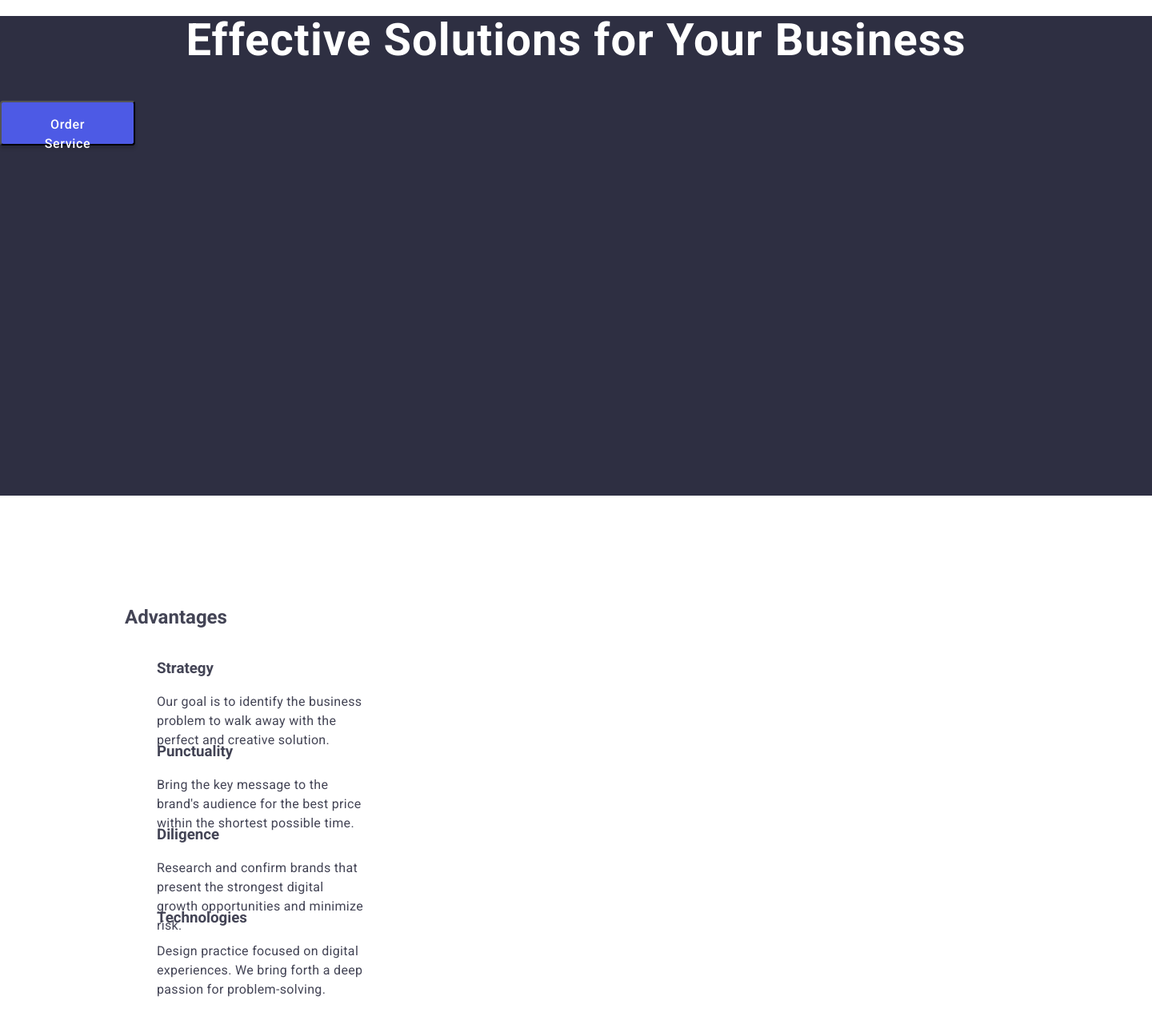
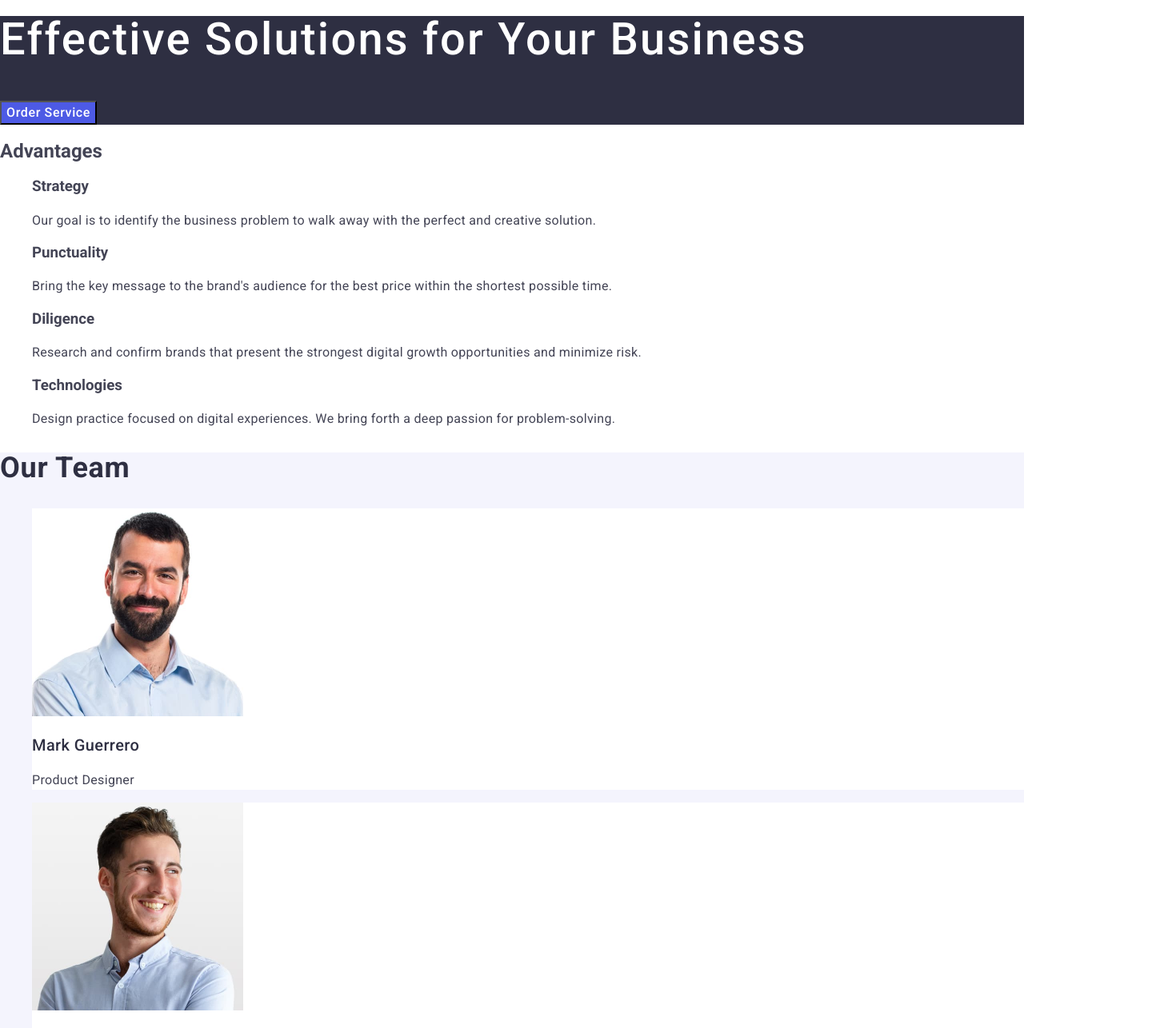
Before and after one commit to AlexandraSavenko/goit-markup-hw-02, a plain HTML site: page index.html in a window 1280 px wide. Shown: the part 200-1486 px from the top of the page at 80% size, 1440 px wide, since content can reach past the window. Drawn offline with nearby package versions, Linux system fonts and the light colour scheme.

Commit message:
html and css Monday

```diff
--- a/css/styles.css
+++ b/css/styles.css
@@ -1,9 +1,16 @@
 body {
   background-color: #ffffff;
-  font-family: "Roboto", "Helvetica Neue", "Verdana", "Tahoma", sans-serif;
+  font-family: "Roboto", sans-serif;
   color: #434455;
 }
 
+ul {
+  list-style-type: none;
+}
+
+a {
+  text-decoration: none;
+}
 /* header */
 
 /* top line logo */
@@ -15,30 +22,14 @@ body {
   letter-spacing: 0.03em;
   text-transform: uppercase;
   color: #4d5ae5;
-  text-decoration: none;
 }
 .partlogo-studio {
   color: #2e2f42;
 }
 /* nav links */
 .menu-nav {
-  list-style-type: none;
 }
-/* Studio */
-.menu-nav .nav-studio {
-  font-weight: 500;
-  font-size: 16px;
-  line-height: 1.5;
-  letter-spacing: 0.02em;
-  color: #2e2f42;
-  text-decoration: none;
-}
-.menu-nav .nav-studio:hover {
-  color: #404bbf;
-}
-.menu-nav .nav-studio:active {
-  text-decoration: underline;
-}
+
 /* Portfolio Contacts */
 .menu-nav .nav-content {
   font-weight: 500;
@@ -46,15 +37,20 @@ body {
   line-height: 1.5;
   letter-spacing: 0.02em;
   color: #2e2f42;
-  text-decoration: none;
 }
 .menu-nav .nav-content:hover {
   color: #404bbf;
 }
+.menu-nav .nav-content:active {
+  text-decoration: underline;
+  color: #404bbf;
+}
 
 /* Contacts */
+.header-contacts {
+  font-style: normal;
+}
 .contacts-list {
-  list-style-type: none;
 }
 .contacts {
   font-weight: 400;
@@ -62,37 +58,28 @@ body {
   line-height: 1.5;
   letter-spacing: 0.02em;
   color: #434455;
-  text-decoration: none;
-  font-style: normal;
 }
 .contacts:hover {
   color: #404bbf;
 }
-/* hero-image */
+.contacts:active {
+  color: #404bbf;
+}
+/* Section 1 hero-image */
 .hero-image {
   background-color: #2e2f42;
-  width: 1440px;
-  height: 600px;
 }
 .hero-image-text {
   font-weight: 700;
   font-size: 56px;
-  line-height: 1.07143;
-  letter-spacing: 0.02em;
-  text-align: center;
-  color: #fff;
+  line-height: 1.5;
+  letter-spacing: 0.04em;
+  color: #ffffff;
+  line-height: 1.07;
+  font-family: "Roboto", sans-serif;
+  font-weight: 500;
 }
 button {
-  display: flex;
-  align-items: flex-start;
-  justify-content: flex-start;
-  flex-direction: row;
-  gap: 10px;
-  border-radius: 4px;
-  padding: 16px 32px;
-  width: 169px;
-  height: 56px;
-  box-shadow: 0 4px 4px 0 rgba(0, 0, 0, 0.15);
   background: #4d5ae5;
 }
 button:hover {
@@ -105,30 +92,14 @@ button:hover {
   letter-spacing: 0.04em;
   color: #fff;
 }
-/* Section 1 */
+/* Section 2 */
 
-.section-one {
-  padding: 120px 156px 120px 156px;
-}
-.features {
-  list-style-type: none;
-}
-.features-content {
-  display: flex;
-  align-items: flex-start;
-  justify-content: flex-start;
-  flex-direction: column;
-  width: 264px;
-  height: 104px;
-}
 .features-header {
   font-weight: 500;
   font-size: 20px;
   line-height: 1.2;
   letter-spacing: 0.02em;
   color: #2e2f42;
-  margin-top: 0;
-  margin-bottom: 8px;
 }
 .feature-text {
   font-weight: 400;
@@ -136,31 +107,22 @@ button:hover {
   line-height: 1.5;
   letter-spacing: 0.02em;
   color: #434455;
-  margin-top: 0;
 }
-/* Section 2 */
-.section-two {
+/* Section 3 */
+.section-three {
   background-color: #f4f4fd;
-  width: 1440px;
-  height: 732px;
 }
-.section-two-header {
+.section-three-header {
   font-weight: 700;
   font-size: 36px;
-  line-height: 1.11111;
+  line-height: 1.11;
   letter-spacing: 0.02em;
   text-transform: capitalize;
-  text-align: center;
   color: #2e2f42;
-  margin-top: 0;
-  margin-bottom: 72px;
 }
-.section-two-content {
-  list-style-type: none;
+.section-three-content {
 }
 .team-card {
-  width: 264px;
-  height: 380px;
   background: #fff;
 }
 .team-card-header {
@@ -169,33 +131,27 @@ button:hover {
   line-height: 1.2;
   letter-spacing: 0.02em;
   color: #2e2f42;
-  margin-top: 0;
-  margin-bottom: 8px;
 }
 .team-card-text {
   font-weight: 400;
   font-size: 16px;
   line-height: 1.5;
   letter-spacing: 0.02em;
-  text-align: center;
   color: #434455;
-  margin-top: 0;
 }
 .team-card-box {
 }
-/* Section 3 */
+/* Section 4 */
 
-.section-three-header {
+.section-four-header {
   font-weight: 700;
   font-size: 36px;
-  line-height: 1.11111;
+  line-height: 1.11;
   letter-spacing: 0.02em;
   text-transform: capitalize;
-  text-align: center;
   color: #2e2f42;
 }
-.section-three-list {
-  list-style-type: none;
+.section-four-list {
 }
 
 .card-content-header {
@@ -215,8 +171,6 @@ button:hover {
 /* Footer */
 .footer {
   background-color: #2e2f42;
-  width: 1440px;
-  height: 312px;
 }
 .footer-content {
 }
--- a/index.html
+++ b/index.html
@@ -21,16 +21,16 @@
     <header class="top-line">
       <!-- site head Navigation bar -->
       <nav>
-        <!-- top lone logo -->
+        <!-- top line logo -->
         <a class="logo" href>Web<span class="partlogo-studio">Studio</span></a>
         <ul class="menu-nav">
-          <li><a class="nav-studio" href="./index.html">Studio</a></li>
+          <li><a class="nav-content" href="./index.html">Studio</a></li>
           <li><a class="nav-content" href="./index.html">Portfolio</a></li>
           <li><a class="nav-content" href="./index.html">Contacts</a></li>
         </ul>
       </nav>
       <!-- Contacts -->
-      <address>
+      <address class="header-contacts">
         <ul class="contacts-list">
           <li>
             <a class="contacts" href="mailto:info@devstudio.com"
@@ -47,16 +47,14 @@
     </header>
     <!-- Main body -->
     <main>
-      <!-- Hero-image -->
+      <!-- Section 1 Hero-image -->
       <section class="hero-image">
         <h1 class="hero-image-text">Effective Solutions for Your Business</h1>
         <!-- button -->
-        <button type="button">
-          <span class="button-text">Order Service</span>
-        </button>
+        <button type="button" class="button-text">Order Service</button>
       </section>
-      <!-- Section1 -->
-      <section class="section-one">
+      <!-- Section 2 -->
+      <section class="section-two">
         <h2>Advantages</h2>
         <!-- Features -->
         <ul class="features">
@@ -94,10 +92,10 @@
           </li>
         </ul>
       </section>
-      <!-- Section2 -->
-      <section class="section-two">
-        <h2 class="section-two-header">Our Team</h2>
-        <ul class="section-two-content">
+      <!-- Section 3 -->
+      <section class="section-three">
+        <h2 class="section-three-header">Our Team</h2>
+        <ul class="section-three-content">
           <!-- Team Card 1 -->
           <li class="team-card">
             <img
@@ -152,10 +150,10 @@
           </li>
         </ul>
       </section>
-      <!-- Section 3 -->
-      <section class="section-three">
-        <h2 class="section-three-header">Our Portfolio</h2>
-        <ul class="section-three-list">
+      <!-- Section 4 -->
+      <section class="section-four">
+        <h2 class="section-four-header">Our Portfolio</h2>
+        <ul class="section-four-list">
           <!-- Project Card 1 -->
           <li>
             <img
```
